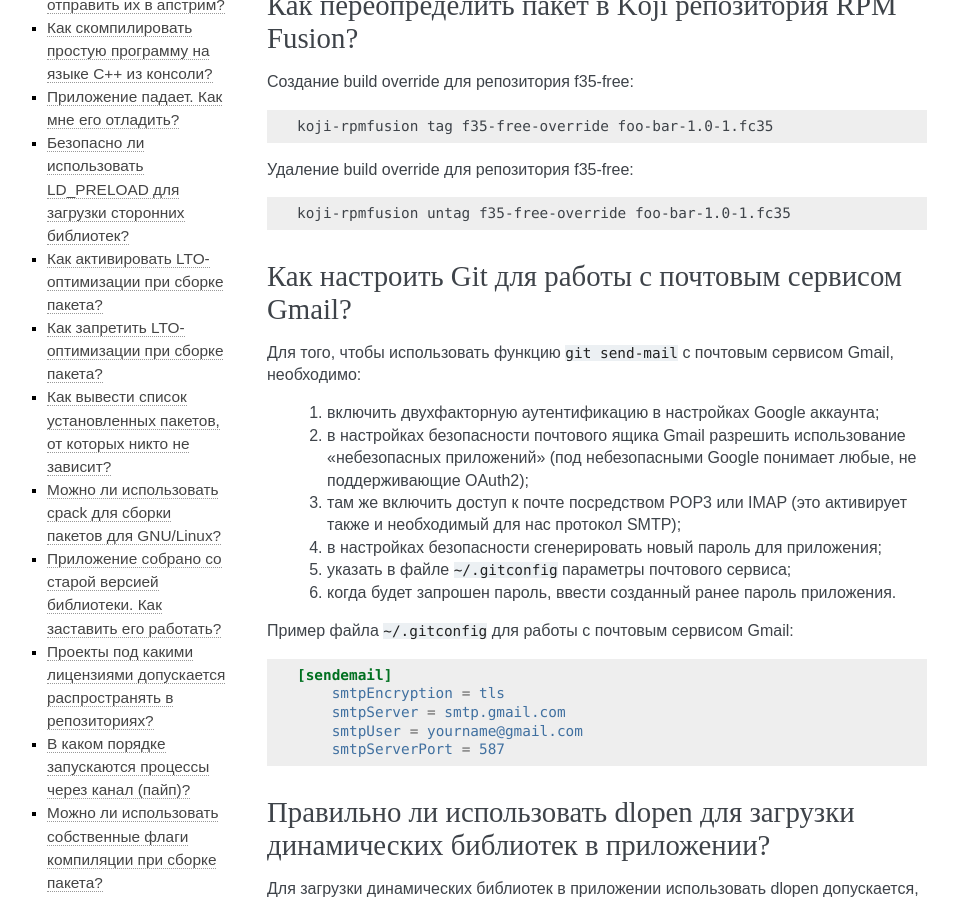
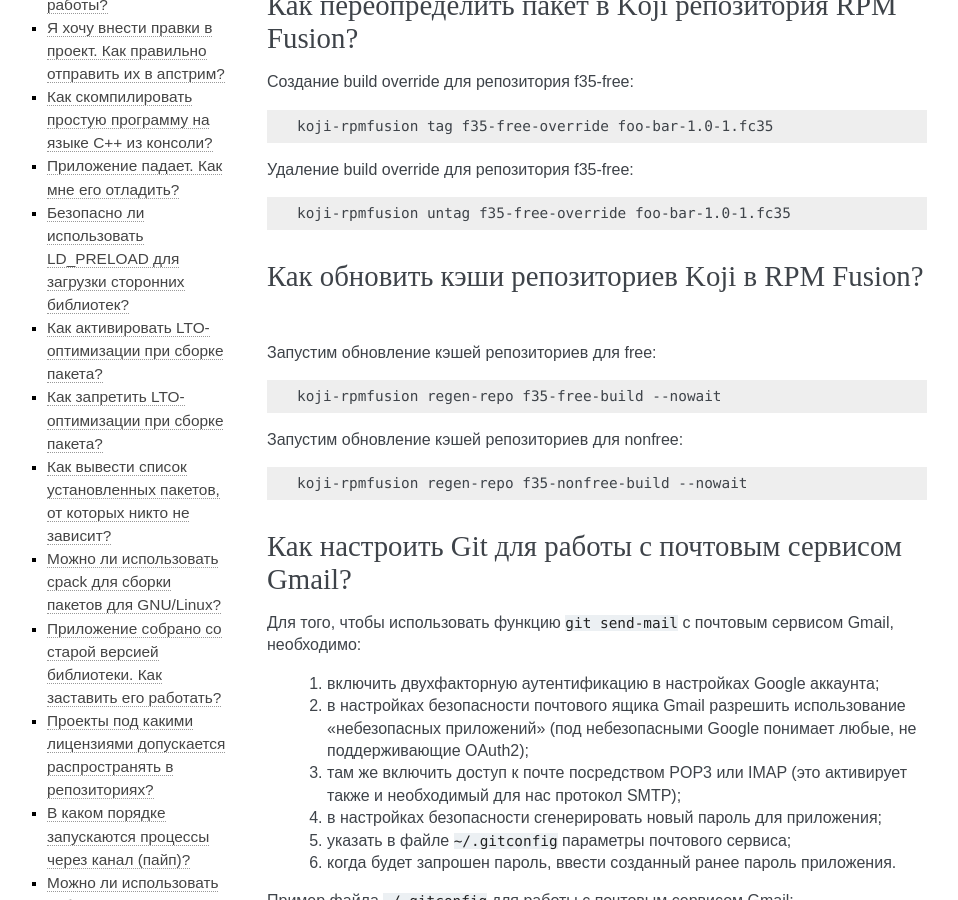
Before and after one commit to RussianFedora/FAQ, a Sphinx documentation site: the page built from source/development.rst, in a window 1280 px wide and 900 px high, scrolled down 1592 px. Shown: the whole window, without its empty margins (153-1111 px from the left). Built offline with Sphinx 7.4.7, drawn with Linux system fonts in a browser that asks for light colours; comment, search, counter and statistics services are not loaded; some of the changed text lies outside the part shown.

Commit message:
Added question about regenerating Koji build repositories.

```diff
--- a/source/development.rst
+++ b/source/development.rst
@@ -118,6 +118,24 @@
 .. code-block:: text
 
     koji-rpmfusion untag f35-free-override foo-bar-1.0-1.fc35
+
+.. index:: rpmfusion, koji, build, repository
+.. _rpmfusion-koji-regen:
+
+Как обновить кэши репозиториев Koji в RPM Fusion?
+=====================================================
+
+Запустим обновление кэшей репозиториев для free:
+
+.. code-block:: text
+
+    koji-rpmfusion regen-repo f35-free-build --nowait
+
+Запустим обновление кэшей репозиториев для nonfree:
+
+.. code-block:: text
+
+    koji-rpmfusion regen-repo f35-nonfree-build --nowait
 
 .. index:: git, gmail, mail
 .. _git-gmail:
```
